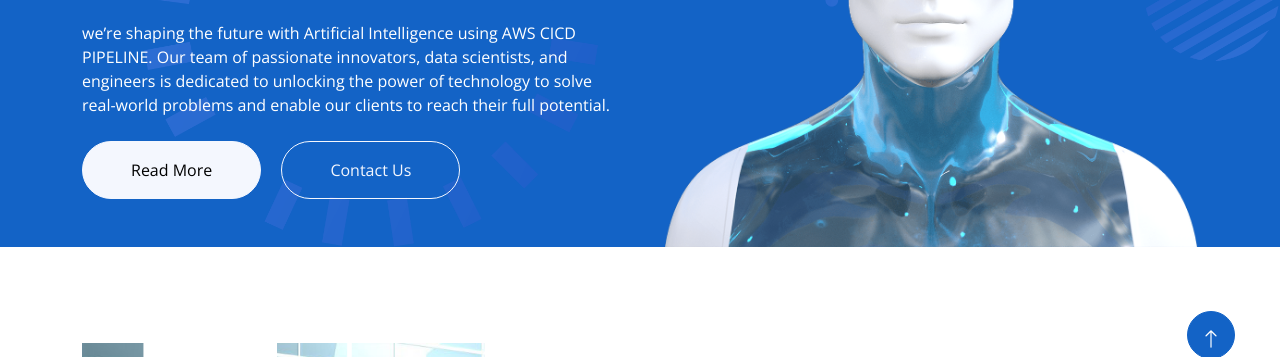
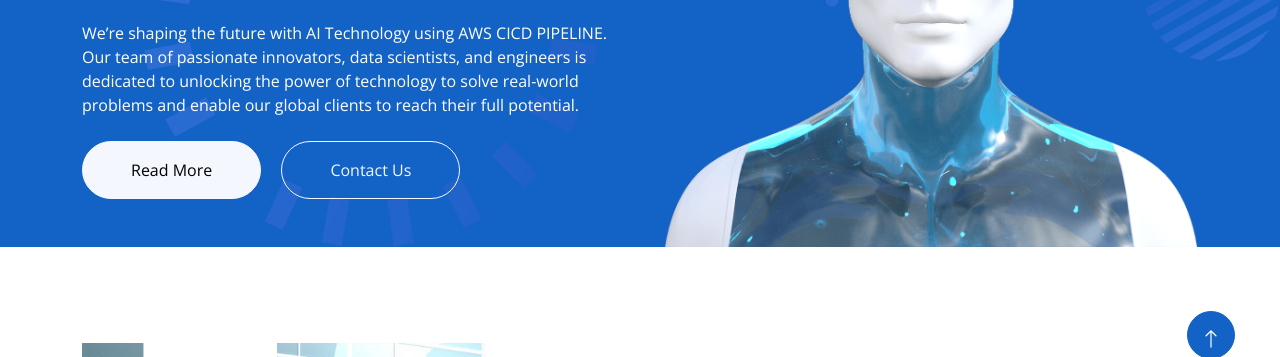
Before and after one commit to iamDayoDev/ecommerce-aws-ecs-cicd-pipeline, a plain HTML site: page src/index.html in a window 1280 px wide. Shown: the part 396-753 px from the top of the page. Drawn offline with nearby package versions, Linux system fonts and the light colour scheme; a script that the page names is missing.

Commit message:
Modify index.html

```diff
--- a/src/index.html
+++ b/src/index.html
@@ -88,7 +88,7 @@
                 <div class="col-lg-6 align-self-center text-center text-lg-start mb-lg-5">
                     <div class="btn btn-sm border rounded-pill text-white px-3 mb-3 animated slideInRight">AI.Tech</div>
                     <h1 class="display-4 text-white mb-4 animated slideInRight">AWS CICD PIPELINE for Your Business Automation</h1>
-                    <p class="text-white mb-4 animated slideInRight">we’re shaping the future with Artificial Intelligence using AWS CICD PIPELINE. Our team of passionate innovators, data scientists, and engineers is dedicated to unlocking the power of technology to solve real-world problems and enable our clients to reach their full potential.</p>
+                    <p class="text-white mb-4 animated slideInRight">We’re shaping the future with AI Technology using AWS CICD PIPELINE. Our team of passionate innovators, data scientists, and engineers is dedicated to unlocking the power of technology to solve real-world problems and enable our global clients to reach their full potential.</p>
                     <a href="" class="btn btn-light py-sm-3 px-sm-5 rounded-pill me-3 animated slideInRight">Read More</a>
                     <a href="" class="btn btn-outline-light py-sm-3 px-sm-5 rounded-pill animated slideInRight">Contact Us</a>
                 </div>
```
